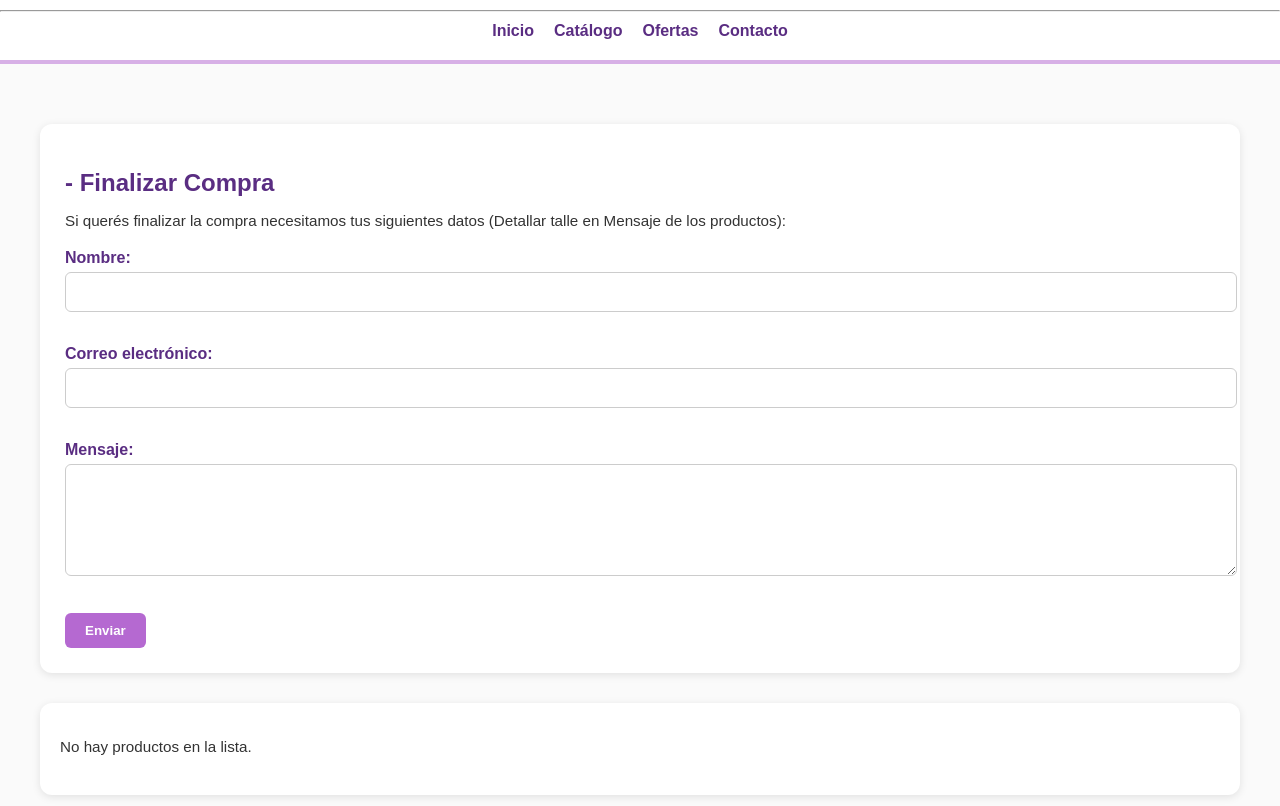
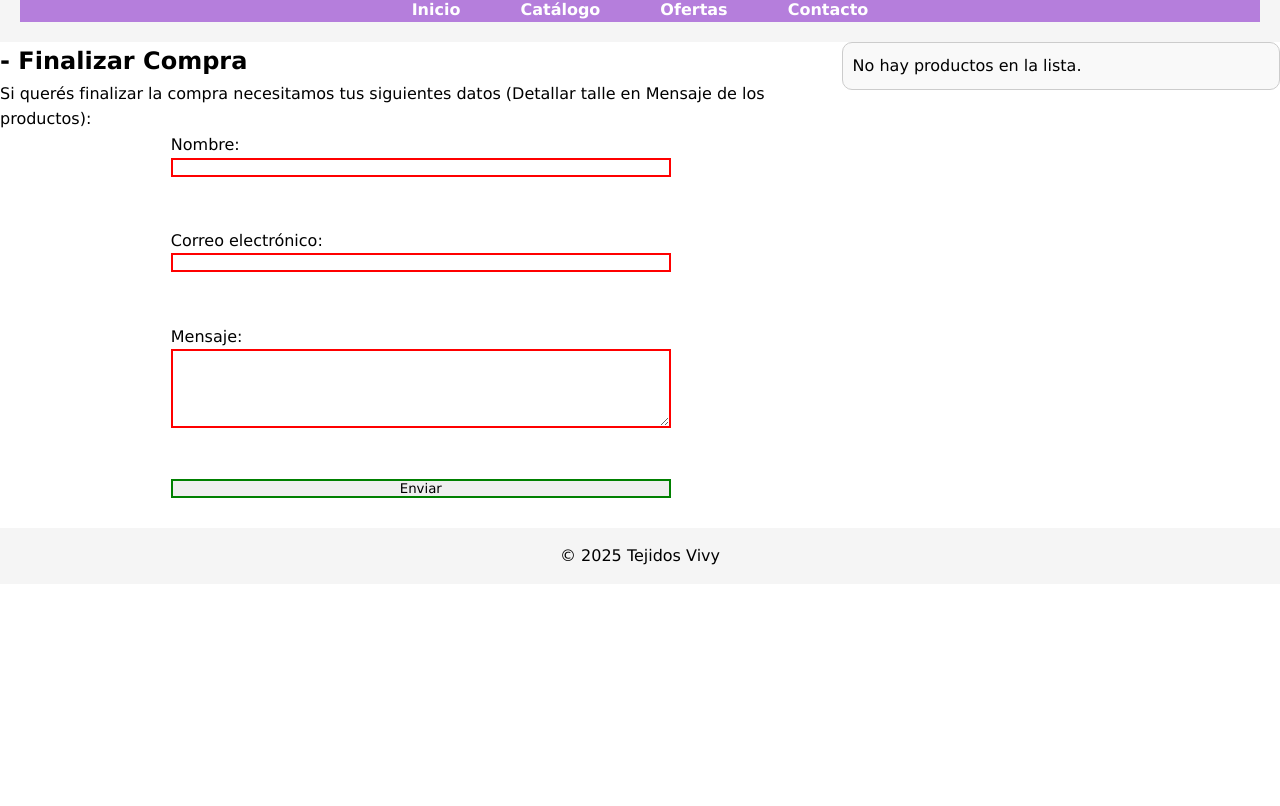
Before and after one commit to ignaciogomezvega/proyectouai, a plain HTML site: page contacto.html in a window 1280 px wide. Shown: the part 234-1040 px from the top of the page. After the commit the page ends 818 px from the top, so only its background shows below. Drawn offline with Linux system fonts and the light colour scheme.

Commit message:
actualizando style.css x3

```diff
--- a/css/style.css
+++ b/css/style.css
@@ -1,217 +1,179 @@
-/* ====== ESTILOS GENERALES ====== */
-body {
-    font-family: Arial, sans-serif;
+/* Reset básico */
+* {
     margin: 0;
-    background-color: #fafafa;
-    color: #333;
+    padding: 0;
+    box-sizing: border-box;
+    font-family: Verdana, sans-serif;
 }
 
+/* Body general */
+body {
+    background-color: #FFFFFF;
+    color: #000000;
+    line-height: 1.6;
+}
+
+/* Header */
 header {
     text-align: center;
-    background-color: #fff;
-    border-bottom: 4px solid #d7b0e6;
-    padding: 10px 0;
+    padding: 20px;
+    background-color: #F5F5F5;
 }
 
-header img {
+/* Navegación */
+nav ul {
+    list-style: none;
+    display: flex;
+    justify-content: center;
+    background-color: #B57EDC;
+}
+
+nav ul li {
+    margin: 0 15px;
+}
+
+nav ul li a {
+    color: white;
+    text-decoration: none;
+    font-weight: bold;
+    padding: 10px 15px;
+}
+
+nav ul li a:hover {
+    background-color: #9A63C7;
+    border-radius: 5px;
+}
+
+/* Secciones */
+section {
+    padding: 30px 50px;
+}
+
+/* Catálogo y productos */
+.contenedor-productos {
+    display: grid;
+    grid-template-columns: repeat(auto-fit, minmax(220px, 1fr));
+    gap: 20px;
+}
+
+article.producto {
+    border: 1px solid #ddd;
+    padding: 15px;
+    text-align: center;
+    border-radius: 10px;
+    background-color: #F5F5F5;
+    transition: transform 0.3s, box-shadow 0.3s;
+}
+
+article.producto:hover {
+    transform: translateY(-5px);
+    box-shadow: 0 5px 15px rgba(0,0,0,0.2);
+}
+
+article.producto img {
+    width: 100%;
+    height: 250px;
+    object-fit: cover;
     border-radius: 10px;
 }
 
-nav ul {
-    list-style: none;
-    padding: 0;
-    margin: 10px 0;
-    display: flex;
-    justify-content: center;
-    gap: 20px;
-}
-
-nav ul li a {
+/* Botón Comprar */
+.boton-comprar {
+    display: inline-block;
+    margin-top: 10px;
+    padding: 8px 15px;
+    background-color: #B57EDC;
+    color: #FFFFFF;
     text-decoration: none;
-    color: #5a2d82;
+    border-radius: 5px;
     font-weight: bold;
 }
 
-nav ul li a:hover {
-    color: #b569d1;
+.boton-comprar:hover {
+    background-color: #9A63C7;
 }
 
-/* ====== CATEGORÍAS ====== */
+/* Menú de categorías (filtro) */
 .categorias {
     text-align: center;
-    margin: 20px 0;
+    margin-bottom: 25px;
 }
 
 .categorias button {
-    background-color: #d7b0e6;
+    background-color: #B57EDC;
+    color: white;
     border: none;
-    padding: 8px 15px;
+    padding: 10px 15px;
     margin: 5px;
-    border-radius: 8px;
+    border-radius: 5px;
     cursor: pointer;
-    color: #fff;
     font-weight: bold;
-    transition: 0.3s;
+    transition: background-color 0.3s;
 }
 
 .categorias button:hover,
 .categorias button.activo {
-    background-color: #b569d1;
+    background-color: #9A63C7;
 }
 
-/* ====== PRODUCTOS ====== */
-.contenedor-productos {
-    display: grid;
-    grid-template-columns: repeat(auto-fit, minmax(250px, 1fr));
-    gap: 25px;
-    padding: 20px;
-    max-width: 1200px;
-    margin: auto;
+/* Contacto */
+#contactos form {
+    max-width: 500px;
+    margin: 0 auto;
+    display: flex;
+    flex-direction: column;
 }
 
-.producto {
-    background-color: #fff;
-    border: 1px solid #ddd;
-    border-radius: 12px;
-    padding: 15px;
-    text-align: center;
-    box-shadow: 0 2px 6px rgba(0,0,0,0.08);
-    transition: transform 0.3s ease, box-shadow 0.3s ease;
+/* Validación */
+#contactos input:invalid,
+#contactos textarea:invalid {
+    border: 2px solid red;
 }
 
-.producto:hover {
-    transform: translateY(-5px);
-    box-shadow: 0 4px 10px rgba(0,0,0,0.12);
+#contactos input:valid,
+#contactos textarea:valid {
+    border: 2px solid green;
 }
 
-.producto img {
-    width: 100%;
-    max-width: 220px;
-    height: auto;
-    object-fit: cover;
-    border-radius: 10px;
-    margin-bottom: 10px;
-}
-
-/* ====== TEXTOS ====== */
-.producto h3 {
-    margin: 10px 0 5px;
-    color: #5a2d82;
-    font-size: 1.1rem;
-}
-
-.producto p {
-    margin: 3px 0;
-    font-size: 0.95rem;
-}
-
-/* ====== BOTÓN COMPRAR ====== */
-.boton-comprar {
-    display: inline-block;
-    background-color: #b569d1;
-    color: white;
-    padding: 8px 16px;
-    border-radius: 6px;
-    text-decoration: none;
-    font-weight: bold;
-    transition: 0.3s;
-    margin-top: 8px;
-}
-
-.boton-comprar:hover {
-    background-color: #8e4aa5;
-}
-
-/* ====== CONTACTO ====== */
-#contactos {
-    display: flex;
-    flex-wrap: wrap;
-    justify-content: space-between;
-    gap: 30px;
-    max-width: 1200px;
-    margin: 40px auto;
-    padding: 20px;
-}
-
-#contactos div {
-    flex: 1 1 60%;
-    background-color: #fff;
-    border-radius: 12px;
-    padding: 25px;
-    box-shadow: 0 2px 8px rgba(0,0,0,0.1);
-}
-
-#contactos h2 {
-    color: #5a2d82;
-    margin-bottom: 10px;
-}
-
-#contactos p {
-    margin-bottom: 20px;
-    font-size: 0.95rem;
-}
-
-#form-contacto label {
-    display: block;
-    font-weight: bold;
-    margin-bottom: 5px;
-    color: #5a2d82;
-}
-
-#form-contacto input[type="text"],
-#form-contacto textarea {
-    width: 100%;
-    padding: 10px;
-    border: 1px solid #ccc;
-    border-radius: 6px;
-    margin-bottom: 15px;
-    font-size: 1rem;
-}
-
-#form-contacto input[type="submit"] {
-    background-color: #b569d1;
-    color: white;
-    border: none;
-    padding: 10px 20px;
-    border-radius: 6px;
-    font-weight: bold;
-    cursor: pointer;
-    transition: 0.3s;
-}
-
-#form-contacto input[type="submit"]:hover {
-    background-color: #8e4aa5;
-}
-
-/* ====== LISTA CARRITO ====== */
-#lista-carrito {
-    flex: 1 1 35%;
-    background-color: #fff;
-    border-radius: 12px;
-    padding: 20px;
-    box-shadow: 0 2px 8px rgba(0,0,0,0.1);
-    max-height: 500px;
-    overflow-y: auto;
-}
-
-/* ====== FOOTER ====== */
+/* Footer */
 footer {
     text-align: center;
     padding: 15px;
-    background-color: #f2f2f2;
-    color: #666;
-    margin-top: 40px;
-    font-size: 0.9rem;
+    background-color: #F5F5F5;
+    margin-top: 30px;
+}
+#contactos {
+    display: flex;
+    justify-content: space-between;
+    align-items: flex-start;
 }
 
-/* ====== RESPONSIVE ====== */
-@media (max-width: 768px) {
-    #contactos {
-        flex-direction: column;
-    }
+#form-contacto {
+    width: 60%;
+}
 
-    #contactos div,
-    #lista-carrito {
-        flex: 1 1 100%;
-    }
+#lista-carrito {
+    width: 35%;
+    background-color: #f9f9f9;
+    padding: 10px;
+    border-radius: 10px;
+    border: 1px solid #ccc;
 }
+
+#lista-carrito ul {
+    list-style: none;
+    padding: 0;
+}
+
+#lista-carrito li {
+    margin-bottom: 8px;
+}
+
+#lista-carrito button {
+    background-color: #c00;
+    color: white;
+    border: none;
+    border-radius: 4px;
+    padding: 2px 6px;
+    cursor: pointer;
+}
```
